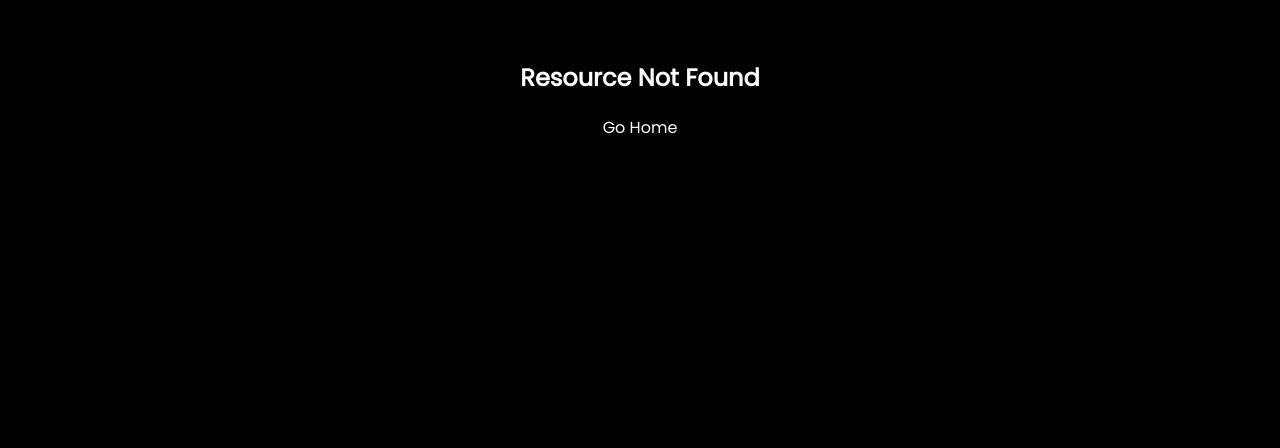
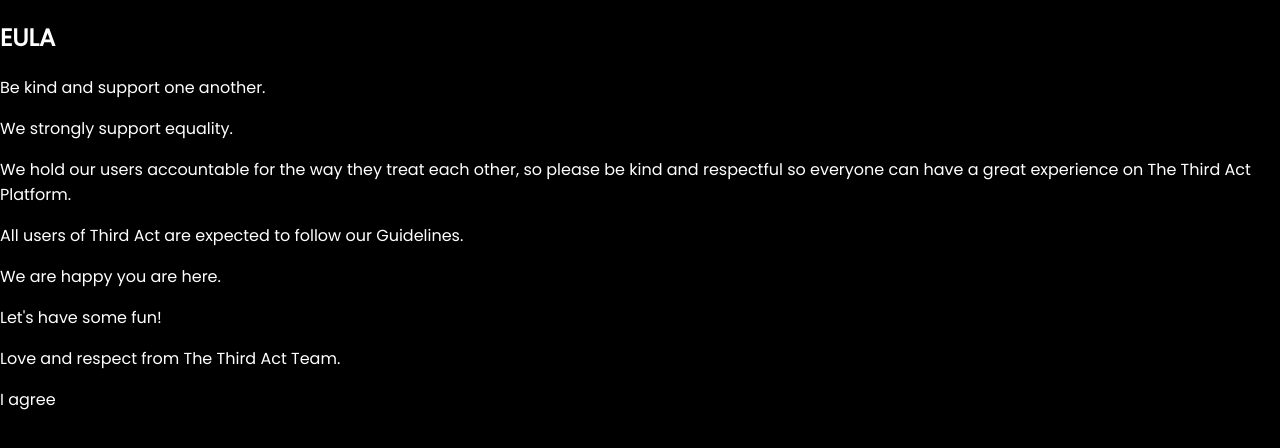
Before and after one commit to znetstar/attic, a Next.js app: page /staticPage/static in a window 1280 px wide. Before the commit this address had no page. Shown: the top 448 px of the page. Built offline with nearby package versions, Linux system fonts and the light colour scheme.

Commit message:
EULA page

```diff
--- /dev/null
+++ b/pages/staticPage/static.tsx
@@ -0,0 +1,37 @@
+import React, {ChangeEvent, PureComponent} from "react";
+import style from "./../../styles/staticPage/staticPage.module.css";
+
+
+/**
+ * STATIC PAGES
+ */
+export class StaticPage extends PureComponent {
+
+  render() {
+    const eulaPage = (
+      <div className={style.eula_wrapper}>
+        <div className={style.actLogo}></div>
+        <h2>EULA</h2>
+        <div className={style.eula_content}>
+          {eulaString.map((str, idx) => (idx === 3) ? <p key={idx}>{str}<span> Guidelines.</span></p> : <p key={idx}>{str}</p>)}
+        </div>
+        <div>I agree</div>
+      </div>
+    )
+
+
+    return (
+      <div>{eulaPage}</div>
+    )
+  }
+}
+
+export default StaticPage
+
+const eulaString = ['Be kind and support one another.',
+                    'We strongly support equality.',
+                    'We hold our users accountable for the way they treat each other, so please be kind and respectful so everyone can have a great experience on The Third Act Platform.',
+                    'All users of Third Act are expected to follow our',
+                    'We are happy you are here.',
+                    "Let's have some fun!",
+                    'Love and respect from The Third Act Team.']
```
Also changed, not shown: styles/staticPage/staticPage.module.css (added).
